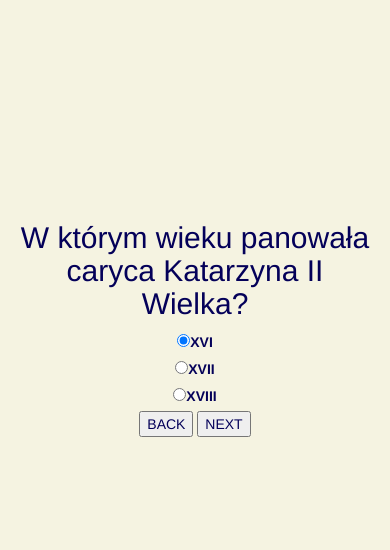
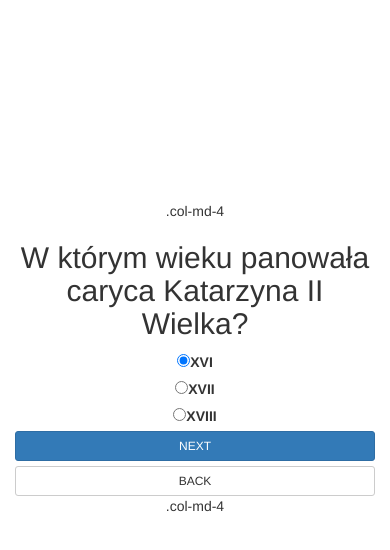
Before and after one commit to katkor/Quiz, a plain HTML site: page index.html in a window 390 px wide. Both pictures are taken after a click on the button "TAKE QUIZ". Drawn offline with nearby package versions, Linux system fonts and the light colour scheme.

Commit message:
Some actual bootstrap styles added. Still needs some work.

```diff
--- a/index.html
+++ b/index.html
@@ -2,27 +2,43 @@
 <html>
 	<head>
 		<meta charset="utf-8" />
-		<title></title>
-		<link rel="stylesheet" href="https://maxcdn.bootstrapcdn.com/bootstrap/3.3.2/css/bootstrap.min.css">
+		<title>QUIZ</title>
+		<!--link rel="stylesheet" href="https://maxcdn.bootstrapcdn.com/bootstrap/3.3.2/css/bootstrap.min.css"-->
+		<link rel="stylesheet" href="https://maxcdn.bootstrapcdn.com/bootswatch/3.3.5/superhero/bootstrap.min.css">
 		<link rel="stylesheet" href="style.css" />
 	</head>
 	<body>
+
 		<div class="col-sm-12 text-center">
-		<button id="start" class="btn">TAKE QUIZ</button>
+			<div class="jumbotron">
+				<h1>Take our epic quiz!</h1>
+				<p class="lead">There are six questions. Only one answer is correct. Are you ready?</p>
 			</div>
-		<div class="questions text-center">
-		<div class="col-sm-12">
+			<button id="start" class="btn btn-primary btn-large">TAKE QUIZ</button>
+		</div>
+
+		<div class="questions text-center col-sm-12">
+			<div class="row">
+				<div class="col-md-4">.col-md-4</div>
+				<div class="col-md-4">
 					<h2></h2>
 					<form id='quiz'>
 						<input id='ans1' type="radio" name="pyt1" value="0" checked><label for ='ans1'></label><br />
 						<input id='ans2' type="radio" name="pyt1" value="1" ><label for ='ans2'></label><br />
 						<input id='ans3' type="radio" name="pyt1" value="2" ><label for ='ans3'></label><br />
-				<input type="submit" value="BACK" class="back">
-				<input type="submit" value="NEXT" class="next">
+						<!--input type="submit" value="BACK" class="back">
+						<input type="submit" value="NEXT" class="next"-->
+						<!--input type="button" value="BACK" class="back">
+						<button type="button" value="BACK" class="back">BACK</button-->
+						<button type="button" class="btn btn-primary btn-sm btn-block next">NEXT</button>
+						<button type="button" class="btn btn-default btn-sm btn-block back">BACK</button>
 					</form>
 				</div>
+				<div class="col-md-4">.col-md-4</div>
 			</div>
-		<div id='end' class="col-sm-12 text-center">
+		</div>
+
+		<div id='end' class="col-sm-12 text-center well" >
 		</div>
 		<script src='https://code.jquery.com/jquery-2.1.3.js'></script>
 		<script src='script.js'></script>
--- a/script.js
+++ b/script.js
@@ -23,8 +23,10 @@ $(document).ready(function() {
 	var usersChoices = [];
 	var questionNumber = 0;
 	$('.questions').hide();
+	$('.well').hide();
 	//start quiz = show questions
 	$('#start').click(function() {
+		$('.jumbotron').hide();
 		$(this).hide();
 		$('.questions').show();
 	});
@@ -53,11 +55,12 @@ $(document).ready(function() {
 		}
 		else { //deleted the document ready in document ready
 			$('.questions').hide();
-			$('#end').append("Koniec quizu. Liczba uzyskanych punktów: " + getCurrentPoints());
+			$('.well').show();
+			$('#end').append("<h3>Koniec quizu. Liczba uzyskanych punktów: </h3>" + getCurrentPoints());
 		}
 	});
 
-$('.back' ).on('click', function( event ) {
+	$('.back' ).on('click', function( event ) {
 		event.preventDefault();
 		if (questionNumber < allQuestions.length && questionNumber > 0) {
 			questionNumber--;
--- a/style.css
+++ b/style.css
@@ -1,16 +1,12 @@
-body{
-	background-color: #F5F3E1;
-	color: #040059
+.jumbotron {
+	top: 50px;
 }
 
-button {
-	background-color: #D3DFED
-}
 #start {
 	position: relative;
-	top: 300px;
+	top: 50px;
 	width: 200px;
-	height: 50px;
+/*	height: 50px;*/
 }
 
 .questions {
```
Lines whose indentation alone changed are shown as unchanged.
